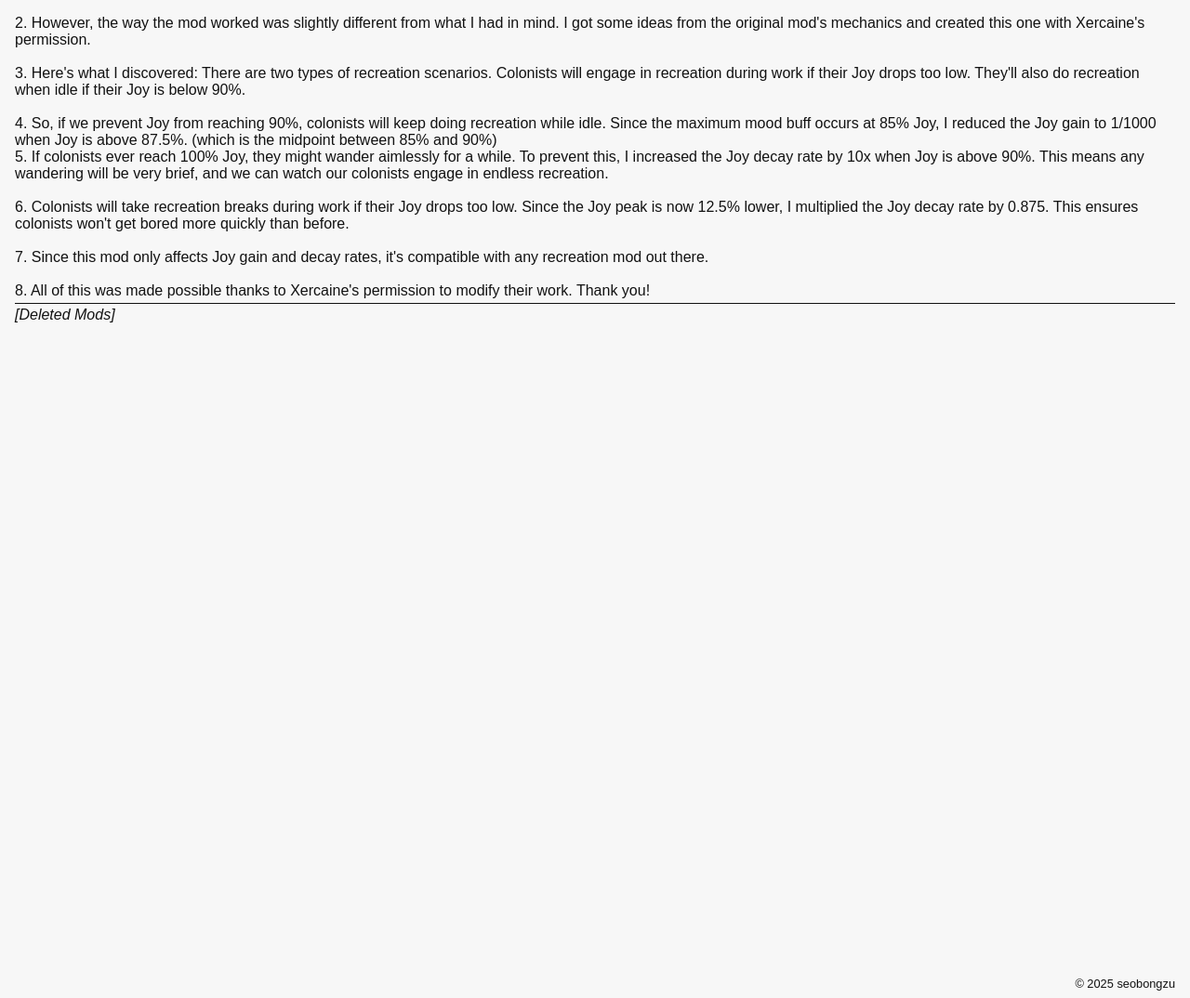
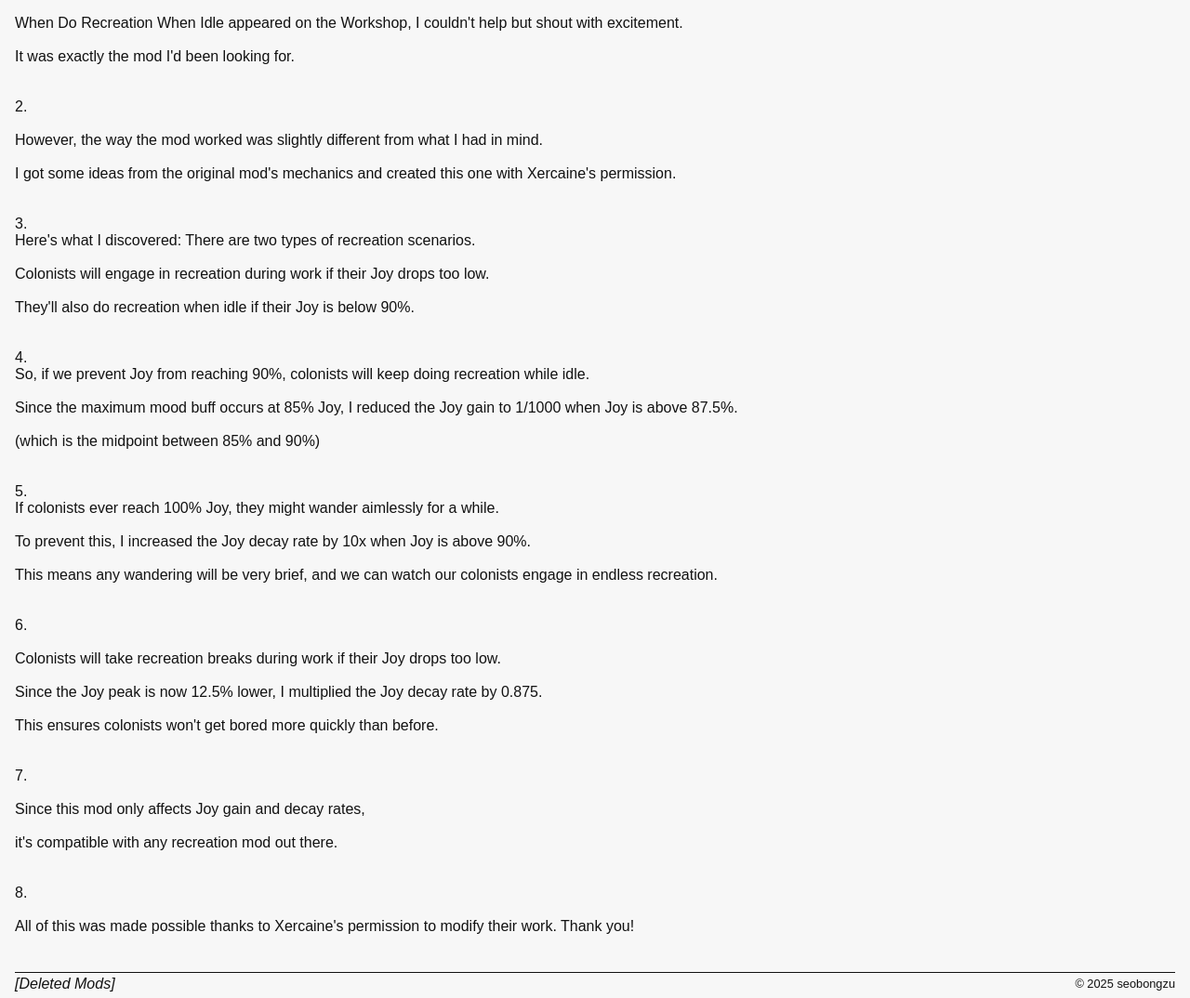
Before and after one commit to seobongzu/seobongzu.github.io, a Jekyll site: the page built from _posts/2025-01-19-Endless-Recreation.md, in a window 1280 px wide and 1400 px high, scrolled down 223 px. Shown: the part 326-1400 px from the top of the window at 93% size. Built offline with Jekyll 4.4.1, drawn with Linux system fonts in a browser that asks for light colours; before the commit the page ends 903 px from its top, so only the background shows below that; some of the changed text lies outside the part shown.

Commit message:
update: Endless Recreation

```diff
--- a/_posts/2025-01-19-Endless-Recreation.md
+++ b/_posts/2025-01-19-Endless-Recreation.md
@@ -7,36 +7,38 @@ category: rimworld
 <img src="https://i.imgur.com/4tSqFyH.png">
 <a href="https://steamcommunity.com/sharedfiles/filedetails/?id=3410477716" target="_blank">https://steamcommunity.com/sharedfiles/filedetails/?id=3410477716</a>
 <br>
-<p>1.
-When Do Recreation When Idle appeared on the Workshop, I couldn't help but shout with excitement.
-It was exactly the mod I'd been looking for.</p>
+<p>1.</p><br>
+<p>When Do Recreation When Idle appeared on the Workshop, I couldn't help but shout with excitement.</p><br>
+<p>It was exactly the mod I'd been looking for.</p><br>
 <br>
-<p>2.
-However, the way the mod worked was slightly different from what I had in mind.
-I got some ideas from the original mod's mechanics and created this one with Xercaine's permission.</p>
+<p>2.</p><br>
+<p>However, the way the mod worked was slightly different from what I had in mind.</p><br>
+<p>I got some ideas from the original mod's mechanics and created this one with Xercaine's permission.</p><br>
 <br>
-<p>3.
-Here's what I discovered: There are two types of recreation scenarios.
-Colonists will engage in recreation during work if their Joy drops too low.
-They'll also do recreation when idle if their Joy is below 90%.</p>
+<p>3.</p>
+<p>Here's what I discovered: There are two types of recreation scenarios.</p><br>
+<p>Colonists will engage in recreation during work if their Joy drops too low.</p><br>
+<p>They'll also do recreation when idle if their Joy is below 90%.</p><br>
 <br>
-<p>4.
-So, if we prevent Joy from reaching 90%, colonists will keep doing recreation while idle.
-Since the maximum mood buff occurs at 85% Joy, I reduced the Joy gain to 1/1000 when Joy is above 87.5%.
-(which is the midpoint between 85% and 90%)</p>
-<p>5.
-If colonists ever reach 100% Joy, they might wander aimlessly for a while.
-To prevent this, I increased the Joy decay rate by 10x when Joy is above 90%.
-This means any wandering will be very brief, and we can watch our colonists engage in endless recreation.</p>
+<p>4.<p>
+<p>So, if we prevent Joy from reaching 90%, colonists will keep doing recreation while idle.</p><br>
+<p>Since the maximum mood buff occurs at 85% Joy, I reduced the Joy gain to 1/1000 when Joy is above 87.5%.</p><br>
+<p>(which is the midpoint between 85% and 90%)</p><br>
 <br>
-<p>6.
-Colonists will take recreation breaks during work if their Joy drops too low.
-Since the Joy peak is now 12.5% lower, I multiplied the Joy decay rate by 0.875.
-This ensures colonists won't get bored more quickly than before.</p>
+<p>5.</p>
+<p>If colonists ever reach 100% Joy, they might wander aimlessly for a while.</p><br>
+<p>To prevent this, I increased the Joy decay rate by 10x when Joy is above 90%.</p><br>
+<p>This means any wandering will be very brief, and we can watch our colonists engage in endless recreation.</p><br>
 <br>
-<p>7.
-Since this mod only affects Joy gain and decay rates,
-it's compatible with any recreation mod out there.</p>
+<p>6.</p><br>
+<p>Colonists will take recreation breaks during work if their Joy drops too low.</p><br>
+<p>Since the Joy peak is now 12.5% lower, I multiplied the Joy decay rate by 0.875.</p><br>
+<p>This ensures colonists won't get bored more quickly than before.</p><br>
 <br>
-<p>8.
-All of this was made possible thanks to Xercaine's permission to modify their work. Thank you!</p>
+<p>7.</p><br>
+<p>Since this mod only affects Joy gain and decay rates,</p><br>
+<p>it's compatible with any recreation mod out there.</p><br>
+<br>
+<p>8.</p><br>
+<p>All of this was made possible thanks to Xercaine's permission to modify their work. Thank you!</p><br>
+<br>
```
